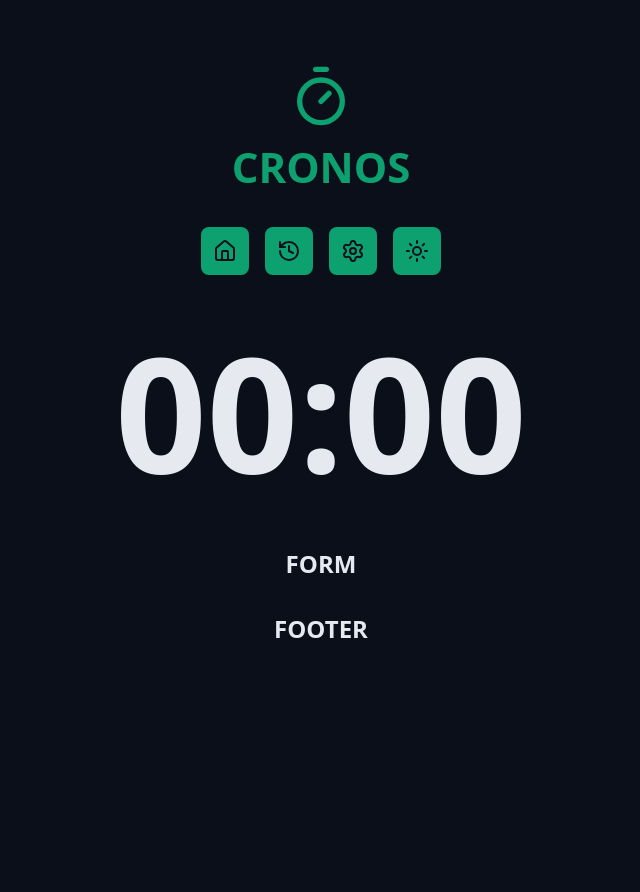
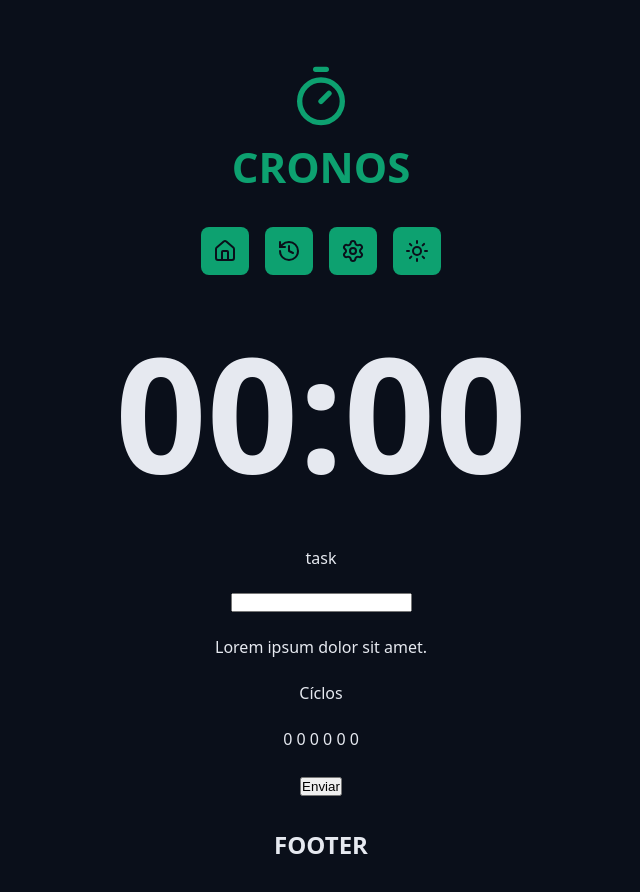
Before and after one commit to Henrique-Kriguer/pomodoro2, a React (Vite) app: page / in a window 1280 px wide. Shown: the whole page, without its empty margins (319-959 px from the left). Before the commit the page ends 800 px from the top, so only its background shows below. Built offline with nearby package versions, Linux system fonts and the light colour scheme.

Commit message:
feat: create homepage form

```diff
--- a/src/App.tsx
+++ b/src/App.tsx
@@ -19,7 +19,25 @@
         <CountDown />
       </Container>
       <Container>
-        <Heading>FORM</Heading>
+        <form className='form' action=''>
+          <div className='formRow'>
+            <label htmlFor='input'>task</label>
+            <input id='input' type='text' />
+          </div>
+
+          <div className='formRow'>
+            <p>Lorem ipsum dolor sit amet.</p>
+          </div>
+
+          <div className='formRow'>
+            <p>Cíclos</p>
+            <p>0 0 0 0 0 0</p>
+          </div>
+
+          <div>
+            <button>Enviar</button>
+          </div>
+        </form>
       </Container>
       <Container>
         <Heading>FOOTER</Heading>
--- a/src/styles/global.css
+++ b/src/styles/global.css
@@ -15,3 +15,19 @@
   background: var(--gray-900);
   color: var(--text-default);
 }
+
+.form {
+  display: flex;
+  align-items: center;
+  justify-content: center;
+  flex-direction: column;
+  gap: 2.4rem;
+}
+
+.formRow {
+  display: flex;
+  align-items: center;
+  justify-content: center;
+  flex-direction: column;
+  gap: 2.4rem;
+}
```
